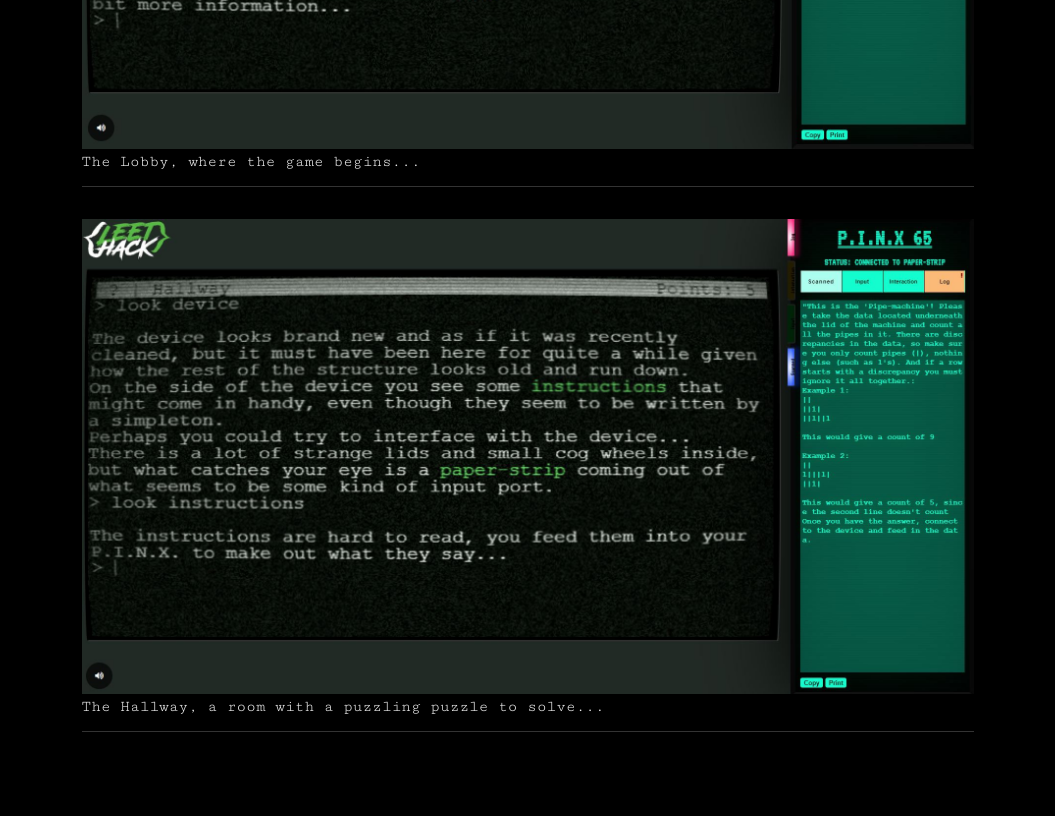
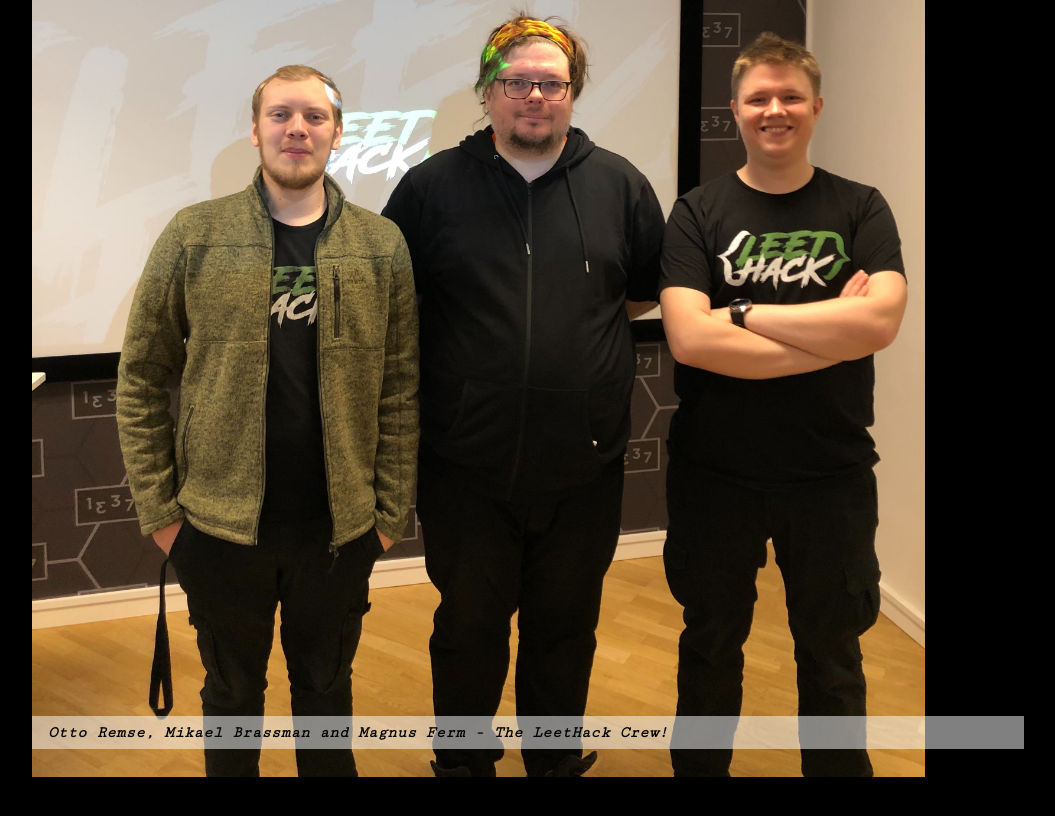
Before and after one commit to Morkalork/leethack.party, a React (Create React App) app: page /who in a window 1280 px wide. Shown: the part 660-1476 px from the top of the page, without its empty margins (112-1167 px from the left). Before the commit the page ends 1440 px from the top, so only its background shows below. Built offline with nearby package versions, Linux system fonts and the light colour scheme.

Commit message:
Added a "who" section!

```diff
--- a/src/App.scss
+++ b/src/App.scss
@@ -14,6 +14,7 @@ section {
 a {
   color: $leethack-green;
   text-decoration: none;
+
   &:hover {
     text-decoration: underline;
   }
--- /dev/null
+++ b/src/components/image/index.scss
@@ -0,0 +1,19 @@
+figure {
+  position: relative;
+  img {
+    width: 90%;
+    margin: 0 auto;
+  }
+
+  figcaption {
+    font-style: italic;
+    padding: 0.5rem 1rem;
+    background-color: rgba(255, 255, 255, 0.5);
+    color: #000;
+    position: absolute;
+    bottom: 2rem;
+    left: 0;
+    right: 0;
+    font-weight: bold;
+  }
+}
--- /dev/null
+++ b/src/components/image/index.tsx
@@ -0,0 +1,16 @@
+import React from 'react';
+import './index.scss';
+
+interface Props {
+    image: any,
+    caption: string
+}
+
+export const Image = (props: Props) => {
+    return <figure>
+        <a href={props.image}>
+            <img src={props.image} alt={props.caption}/>
+        </a>
+        <figcaption>{props.caption}</figcaption>
+    </figure>
+};
--- a/src/components/navigation/index.tsx
+++ b/src/components/navigation/index.tsx
@@ -22,6 +22,9 @@ const pathInfo = [{
     path: '/why',
     text: 'Why'
 }, {
+    path: '/who',
+    text: 'Who'
+}, {
     path: '/whoop-whoop',
     text: 'Whoop whoop'
 }];
--- a/src/pages/what/pictures.tsx
+++ b/src/pages/what/pictures.tsx
@@ -2,6 +2,7 @@ import React from 'react';
 import './pictures.scss';
 import SimpleRoom from '../../assets/screenshots/simple-room.jpg';
 import StartRoom from '../../assets/screenshots/start-room.jpg';
+import {Image} from "../../components/image";
 
 const data = [{
     pic: StartRoom,
@@ -15,10 +16,5 @@ export const Pictures = () => (<div className='pictures'>
     <header>
         <h3>Pictures</h3>
     </header>
-    {data.map((d, index) => <figure key={index}>
-        <a href={d.pic}>
-            <img src={d.pic} alt={d.text}/>
-        </a>
-        <figcaption>{d.text}</figcaption>
-    </figure>)}
+    {data.map((d, index) => <Image image={d.pic} caption={d.text}/>)}
 </div>)
--- /dev/null
+++ b/src/pages/who/index.tsx
@@ -0,0 +1,22 @@
+import React from "react";
+import {isLandscape} from '../../utils/is-landscape';
+
+import './index.scss';
+import landscape from '../../assets/images/crew_landscape.jpg';
+import portrait from '../../assets/images/crew_portrait.jpg';
+import {Image} from "../../components/image";
+
+export const Who = () => {
+    const image = isLandscape() ? landscape : portrait;
+    return <div className='who'>
+        <section>
+            <p>"<em>Who are we that have created this?</em>" we hear you ask. Well, we're just a ragtag jolly bunch of developers
+                with nothing better to do than waste our time on this.</p>
+            <p>We like to meet up and code, we hope you like to meet up and code, and maybe through the magical venture
+                of LeetHack, <strong>We</strong> can meet up and code, together!</p>
+        </section>
+        <section>
+            <Image image={image} caption={'Otto Remse, Mikael Brassman and Magnus Ferm - The LeetHack Crew!'}/>
+        </section>
+    </div>;
+}
--- a/src/router/index.tsx
+++ b/src/router/index.tsx
@@ -6,6 +6,7 @@ import {Navigation} from "../components/navigation";
 import {Where} from "../pages/where";
 import {Why} from "../pages/why";
 import {WhoopWhoop} from "../pages/whoop-whoop";
+import {Who} from "../pages/who";
 
 export const LeetRouter = () => {
     return <Router>
@@ -23,6 +24,9 @@ export const LeetRouter = () => {
             <Route path='/whoop-whoop'>
                 <WhoopWhoop/>
             </Route>
+            <Route path='/who'>
+                <Who/>
+            </Route>
             <Route path='/'>
                 <What/>
             </Route>
--- /dev/null
+++ b/src/utils/is-landscape.ts
@@ -0,0 +1 @@
+export const isLandscape = () => window.innerHeight > window.innerWidth;
```
Also changed, not shown: src/assets/images/crew_landscape.jpg (added), src/assets/images/crew_portrait.jpg (added), src/pages/who/index.scss (added).
